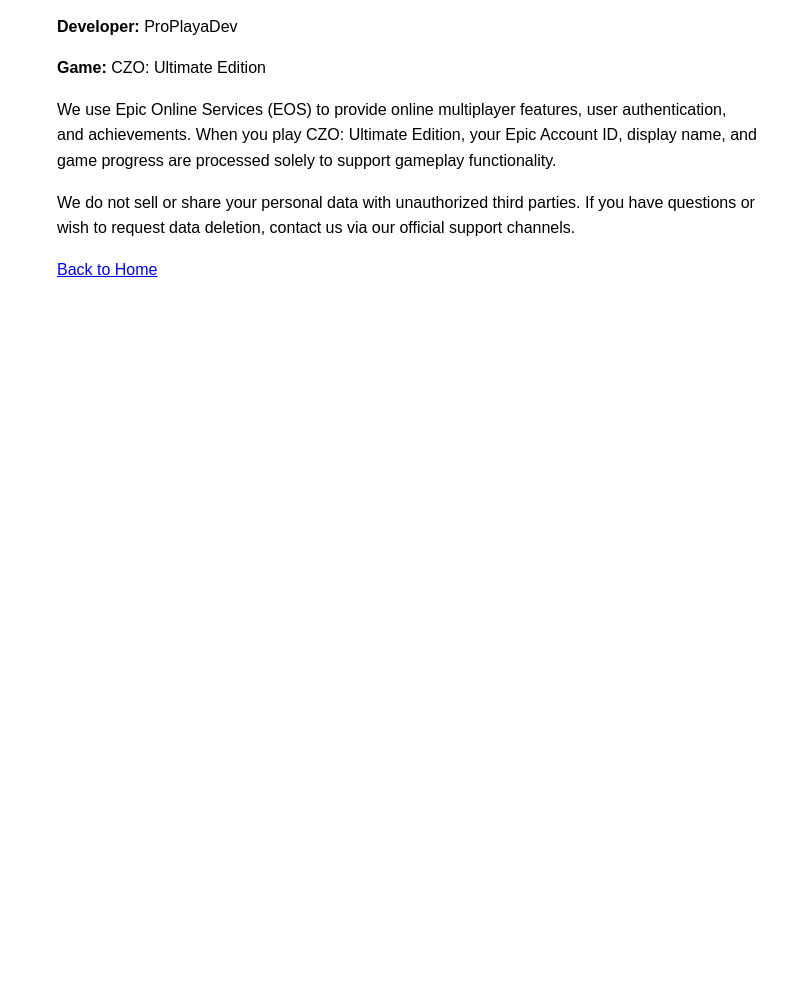
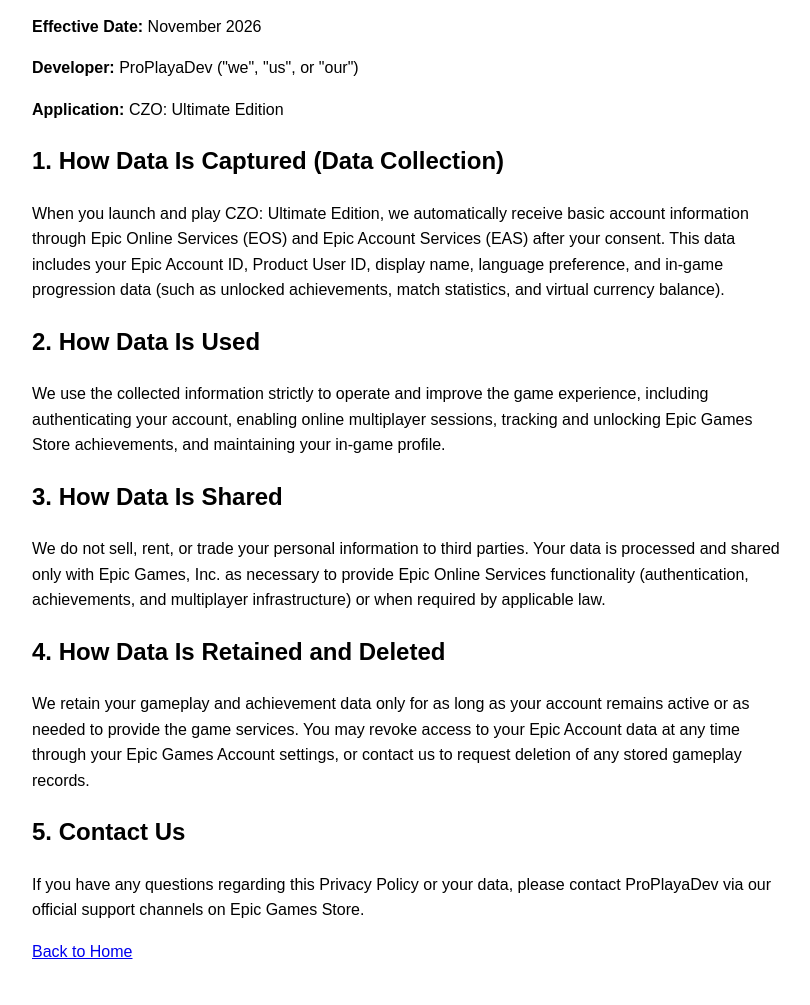
Before and after one commit to PiotrDevPro/czo-site, a plain HTML site: page privacy.html in a window 1280 px wide. Shown: the part 99-1104 px from the top of the page, without its empty margins (233-1043 px from the left). Before the commit the page ends 800 px from the top, so only its background shows below. Drawn offline with Linux system fonts and the light colour scheme.

Commit message:
Update privacy.html

```diff
--- a/privacy.html
+++ b/privacy.html
@@ -4,12 +4,27 @@
   <meta charset="UTF-8">
   <title>Privacy Policy — ProPlayaDev</title>
 </head>
-<body style="font-family: sans-serif; max-width: 700px; margin: 40px auto; line-height: 1.6;">
+<body style="font-family: sans-serif; max-width: 750px; margin: 40px auto; line-height: 1.6; padding: 0 15px;">
   <h1>Privacy Policy</h1>
-  <p><strong>Developer:</strong> ProPlayaDev</p>
-  <p><strong>Game:</strong> CZO: Ultimate Edition</p>
-  <p>We use Epic Online Services (EOS) to provide online multiplayer features, user authentication, and achievements. When you play CZO: Ultimate Edition, your Epic Account ID, display name, and game progress are processed solely to support gameplay functionality.</p>
-  <p>We do not sell or share your personal data with unauthorized third parties. If you have questions or wish to request data deletion, contact us via our official support channels.</p>
+  <p><strong>Effective Date:</strong> November 2026</p>
+  <p><strong>Developer:</strong> ProPlayaDev ("we", "us", or "our")</p>
+  <p><strong>Application:</strong> CZO: Ultimate Edition</p>
+
+  <h2>1. How Data Is Captured (Data Collection)</h2>
+  <p>When you launch and play CZO: Ultimate Edition, we automatically receive basic account information through Epic Online Services (EOS) and Epic Account Services (EAS) after your consent. This data includes your Epic Account ID, Product User ID, display name, language preference, and in-game progression data (such as unlocked achievements, match statistics, and virtual currency balance).</p>
+
+  <h2>2. How Data Is Used</h2>
+  <p>We use the collected information strictly to operate and improve the game experience, including authenticating your account, enabling online multiplayer sessions, tracking and unlocking Epic Games Store achievements, and maintaining your in-game profile.</p>
+
+  <h2>3. How Data Is Shared</h2>
+  <p>We do not sell, rent, or trade your personal information to third parties. Your data is processed and shared only with Epic Games, Inc. as necessary to provide Epic Online Services functionality (authentication, achievements, and multiplayer infrastructure) or when required by applicable law.</p>
+
+  <h2>4. How Data Is Retained and Deleted</h2>
+  <p>We retain your gameplay and achievement data only for as long as your account remains active or as needed to provide the game services. You may revoke access to your Epic Account data at any time through your Epic Games Account settings, or contact us to request deletion of any stored gameplay records.</p>
+
+  <h2>5. Contact Us</h2>
+  <p>If you have any questions regarding this Privacy Policy or your data, please contact ProPlayaDev via our official support channels on Epic Games Store.</p>
+
   <p><a href="index.html">Back to Home</a></p>
 </body>
 </html>
```
